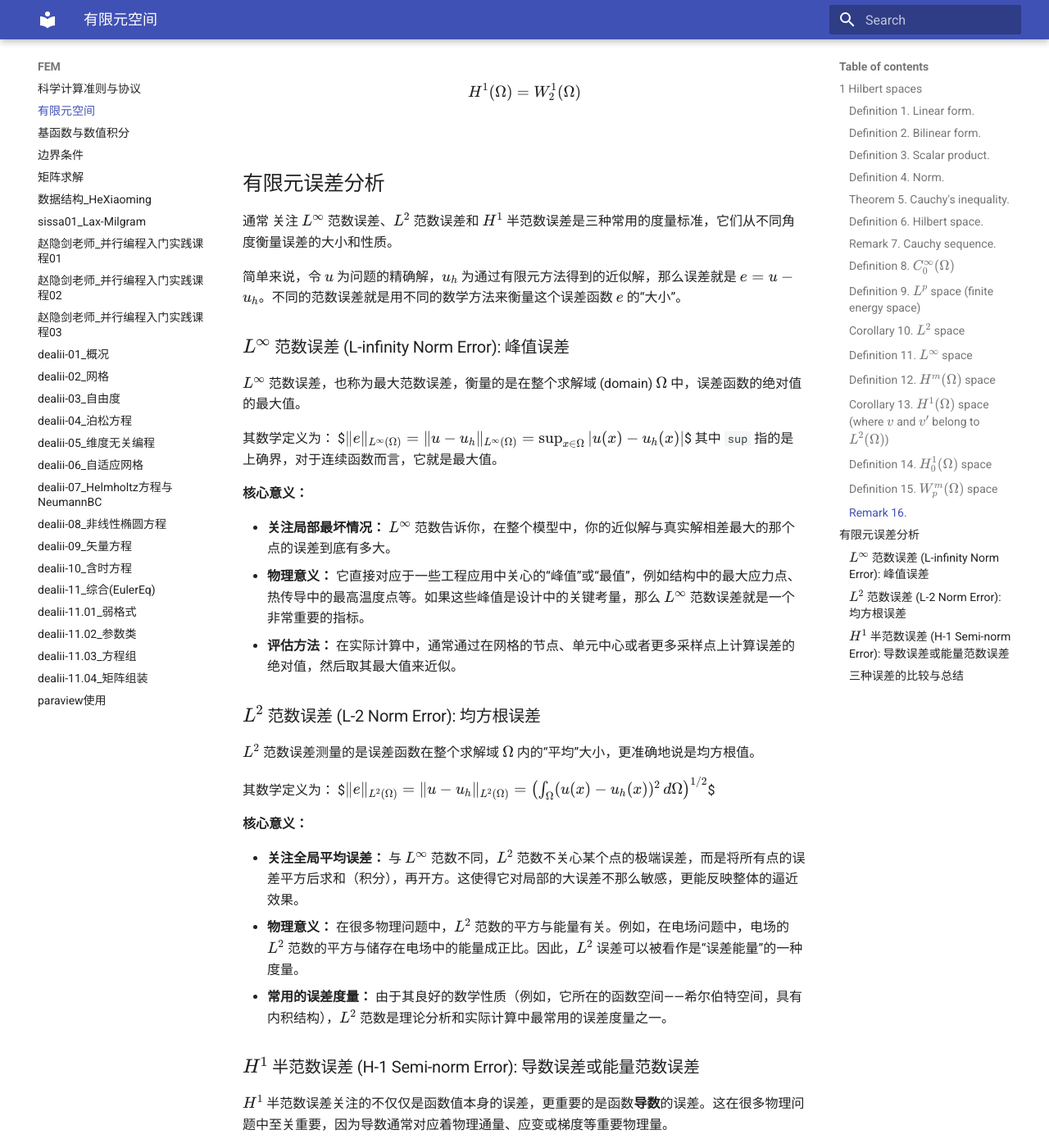
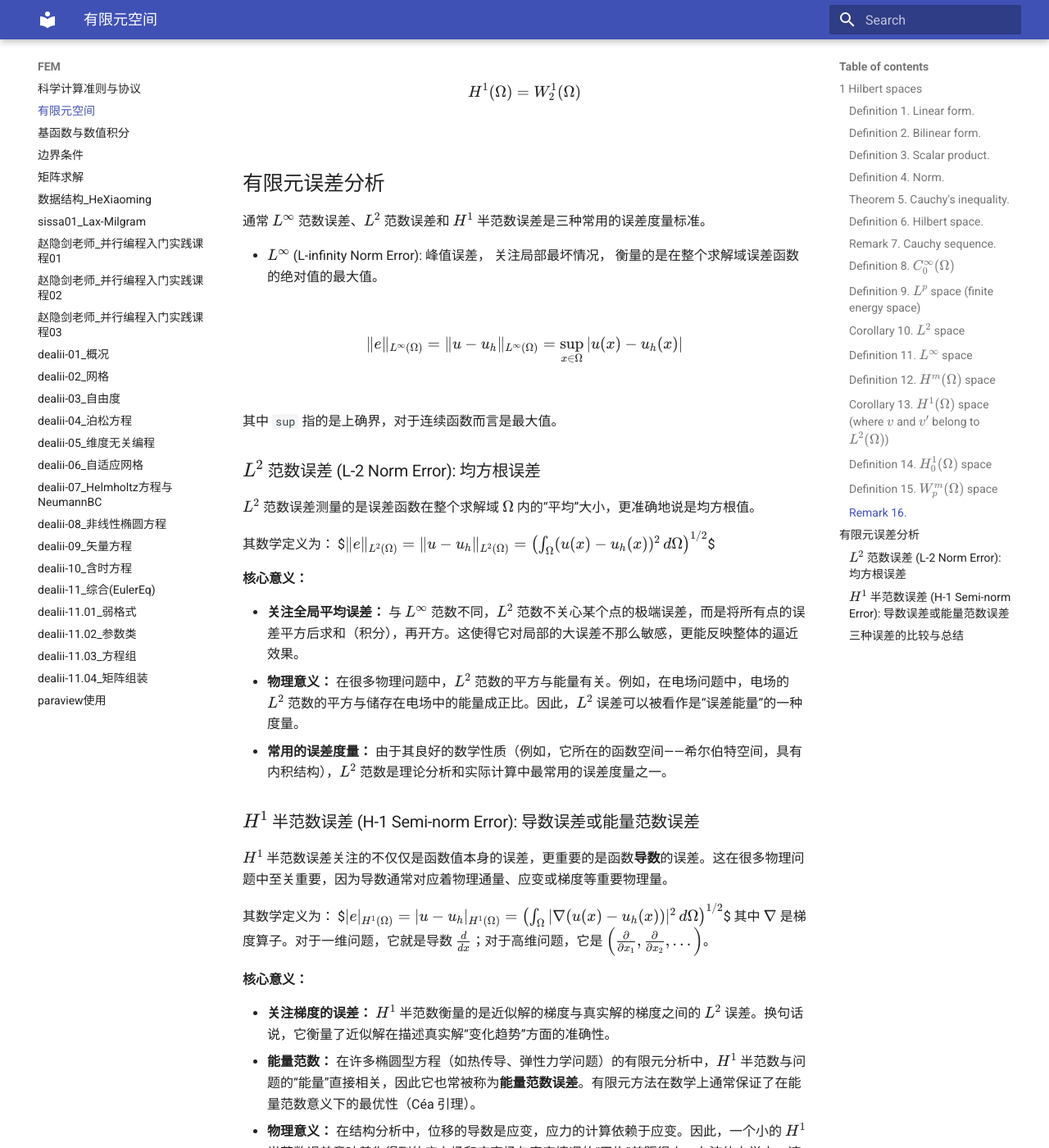
Before and after one commit to ymma98/technotes, an MkDocs documentation site: the page built from docs/FEM/有限元空间.md, in a window 1280 px wide and 1400 px high, scrolled down 4744 px. Shown: the whole window at 82% size. Built offline with MkDocs 1.6.1 and Material for MkDocs 9.7.7, drawn with Linux system fonts in a browser that asks for light colours.

Commit message:
docs/FEM/有限元空间.md updated from https://stackedit.cn/

```diff
--- a/docs/FEM/有限元空间.md
+++ b/docs/FEM/有限元空间.md
@@ -149,23 +149,16 @@ $$
 
 ## 有限元误差分析
 
-通常 关注 $L^\infty$ 范数误差、$L^2$ 范数误差和 $H^1$ 半范数误差是三种常用的度量标准，它们从不同角度衡量误差的大小和性质。
+通常 $L^\infty$ 范数误差、$L^2$ 范数误差和 $H^1$ 半范数误差是三种常用的误差度量标准。
 
-简单来说，令 $u$ 为问题的精确解，$u_h$ 为通过有限元方法得到的近似解，那么误差就是 $e = u - u_h$。不同的范数误差就是用不同的数学方法来衡量这个误差函数 $e$ 的“大小”。
+* $L^\infty$  (L-infinity Norm Error): 峰值误差， 关注局部最坏情况， 衡量的是在整个求解域误差函数的绝对值的最大值。
 
-### $L^\infty$ 范数误差 (L-infinity Norm Error): 峰值误差
+$$
+\|e\|_{L^\infty(\Omega)} = \|u - u_h\|_{L^\infty(\Omega)} = \sup_{x \in \Omega} |u(x) - u_h(x)|
+$$
 
-$L^\infty$ 范数误差，也称为最大范数误差，衡量的是在整个求解域 (domain) $\Omega$ 中，误差函数的绝对值的最大值。
+其中 `sup` 指的是上确界，对于连续函数而言是最大值。
 
-其数学定义为：
-$$\|e\|_{L^\infty(\Omega)} = \|u - u_h\|_{L^\infty(\Omega)} = \sup_{x \in \Omega} |u(x) - u_h(x)|$$
-其中 `sup` 指的是上确界，对于连续函数而言，它就是最大值。
-
-**核心意义：**
-
-* **关注局部最坏情况：** $L^\infty$ 范数告诉你，在整个模型中，你的近似解与真实解相差最大的那个点的误差到底有多大。
-* **物理意义：** 它直接对应于一些工程应用中关心的“峰值”或“最值”，例如结构中的最大应力点、热传导中的最高温度点等。如果这些峰值是设计中的关键考量，那么 $L^\infty$ 范数误差就是一个非常重要的指标。
-* **评估方法：** 在实际计算中，通常通过在网格的节点、单元中心或者更多采样点上计算误差的绝对值，然后取其最大值来近似。
 
 ### $L^2$ 范数误差 (L-2 Norm Error): 均方根误差
 
```
Also changed, not shown: other parts of docs/FEM/有限元空间.md (+3 -3 lines).
